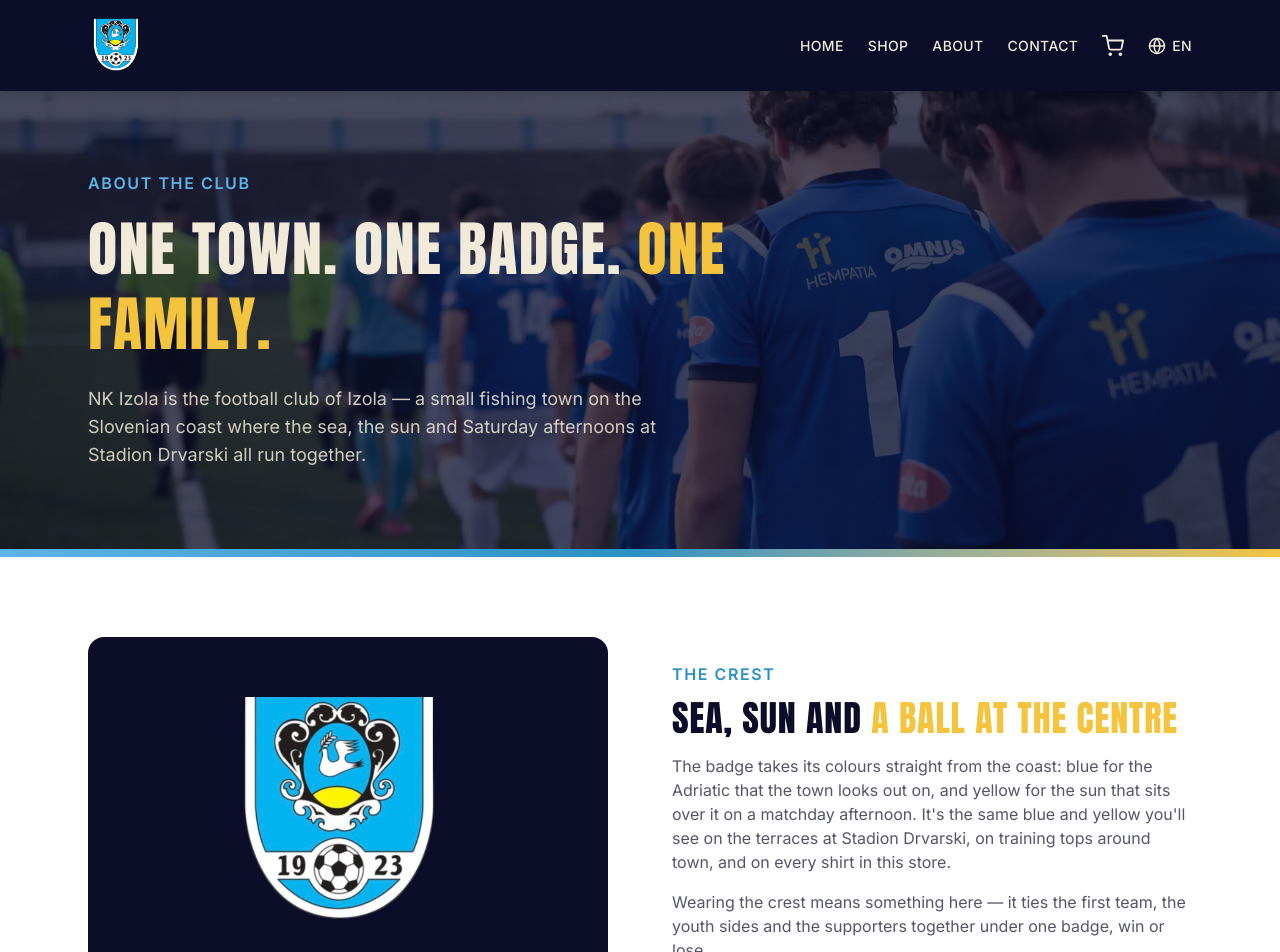
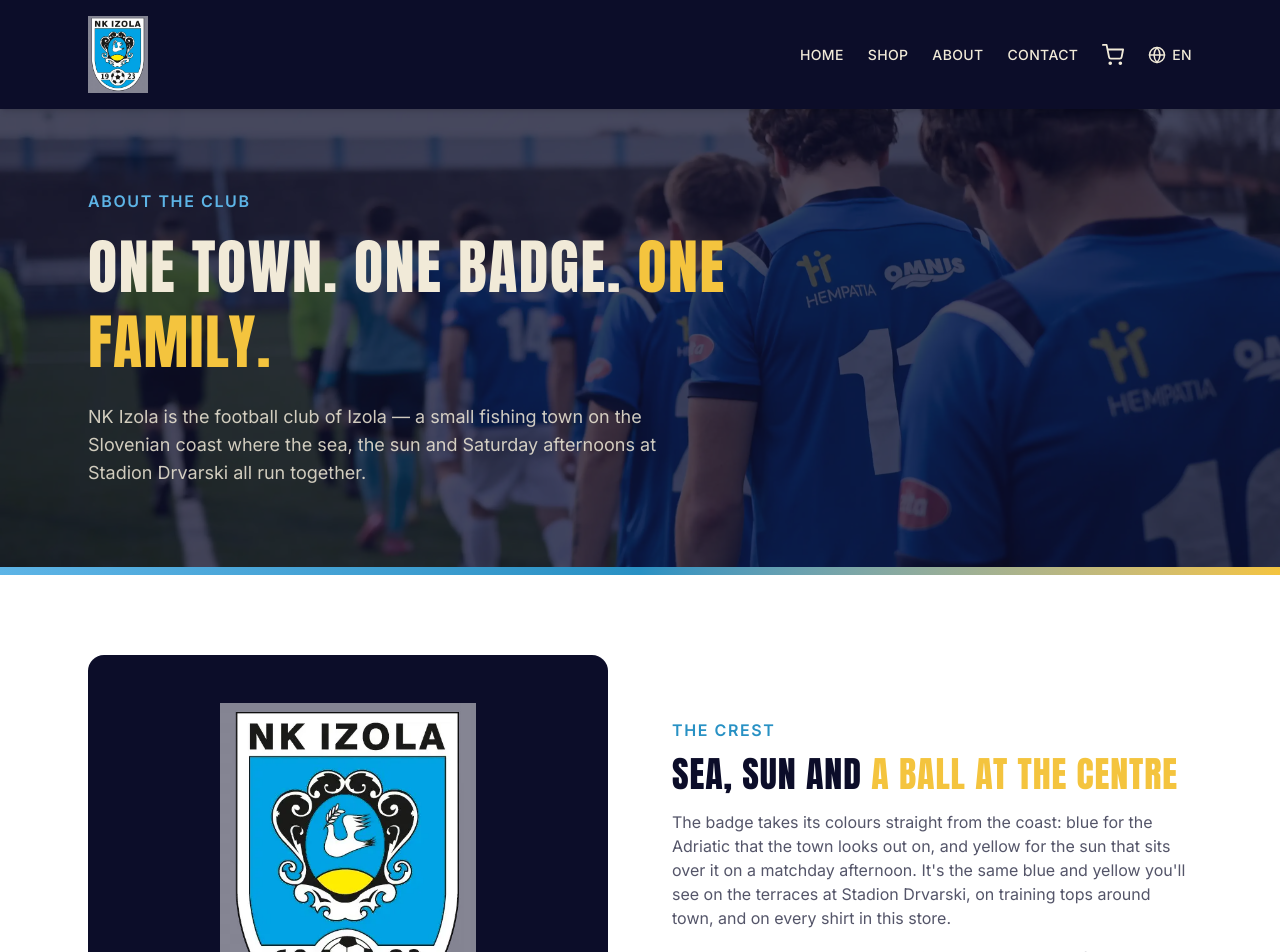
Before and after one commit to Zivojinsreckovicc/nkizola-ecommerce, a Next.js app: page /en/about in a window 1280 px wide. Shown: the top 952 px of the page. Built offline with nearby package versions, Linux system fonts and the light colour scheme.

Commit message:
Use the NK Izola crest webp for the site logo
The PNG it replaces was deleted, leaving the header, footer, and about
page pointing at a missing file. Correct the about page's declared
dimensions to the crest's real 408x526 aspect ratio.

```diff
--- a/src/app/[locale]/about/page.tsx
+++ b/src/app/[locale]/about/page.tsx
@@ -61,10 +61,10 @@
       <div className="mx-auto grid max-w-6xl gap-10 px-4 py-16 sm:px-6 sm:py-20 lg:grid-cols-2 lg:items-center lg:gap-16">
         <div className="flex items-center justify-center rounded-2xl bg-deep-sea p-12">
           <Image
-            src="/images/izola-logo.png"
+            src="/images/nk-izola-logo.webp"
             alt={dict.about.crestAlt}
-            width={280}
-            height={276}
+            width={408}
+            height={526}
             className="h-auto w-48 sm:w-64"
           />
         </div>
--- a/src/components/footer.tsx
+++ b/src/components/footer.tsx
@@ -15,10 +15,10 @@
       <div className="mx-auto grid max-w-6xl gap-10 px-4 py-12 sm:grid-cols-2 sm:px-6 lg:grid-cols-3">
         <div>
           <Image
-            src="/images/izola-logo.png"
+            src="/images/nk-izola-logo.webp"
             alt="NK Izola"
             width={60}
-            height={75}
+            height={77}
           />
           <p className="mt-3 max-w-xs text-sm text-sand/80">
             {dict.footer.tagline}
--- a/src/components/header.tsx
+++ b/src/components/header.tsx
@@ -77,10 +77,10 @@
       <div className="mx-auto flex max-w-6xl items-center justify-between gap-6 px-4 py-4 sm:px-6">
         <Link href={localizePath(locale, "/")} className="flex items-center">
           <Image
-            src="/images/izola-logo.png"
+            src="/images/nk-izola-logo.webp"
             alt="NK Izola"
             width={60}
-            height={75}
+            height={77}
             priority
           />
         </Link>
```
Also changed, not shown: public/images/izola-logo.png (deleted), public/images/nk-izola-logo.webp (added).
